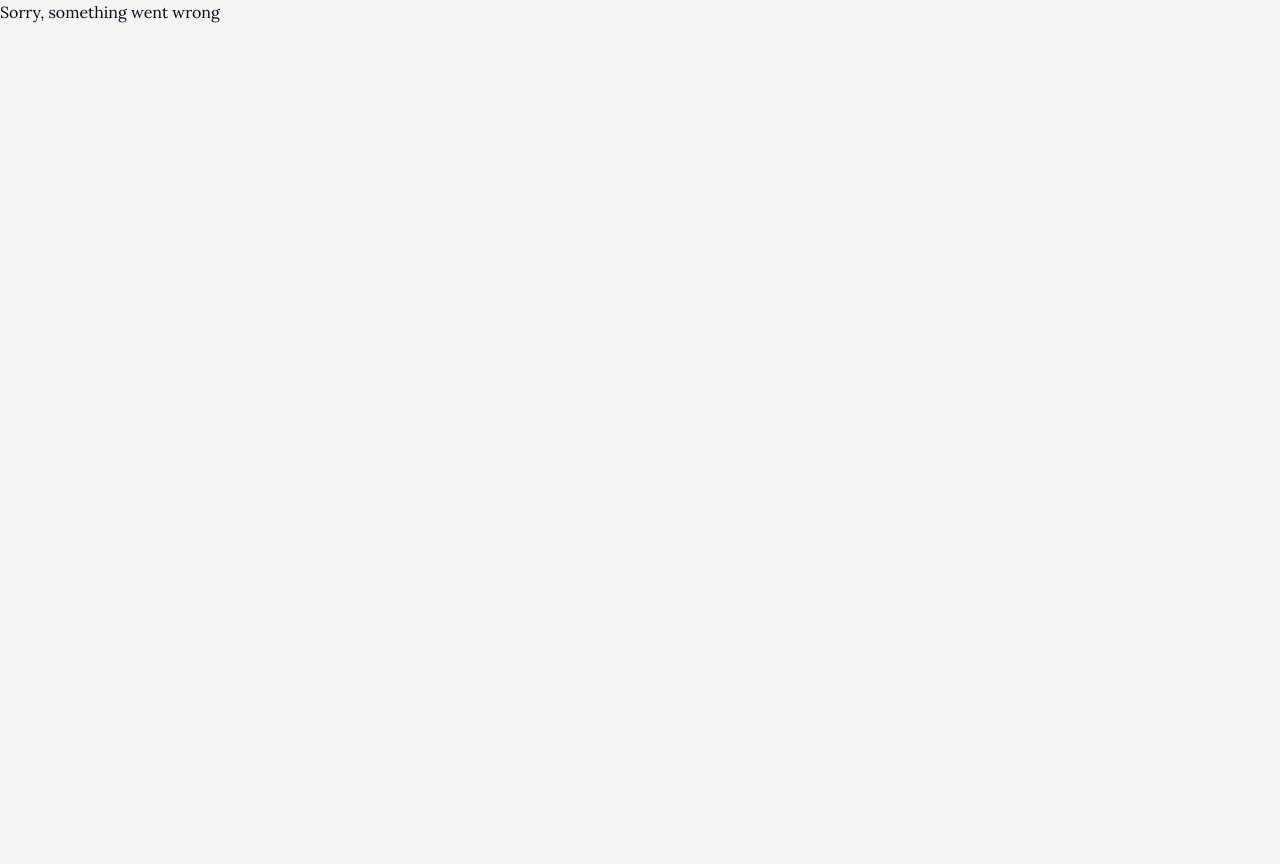
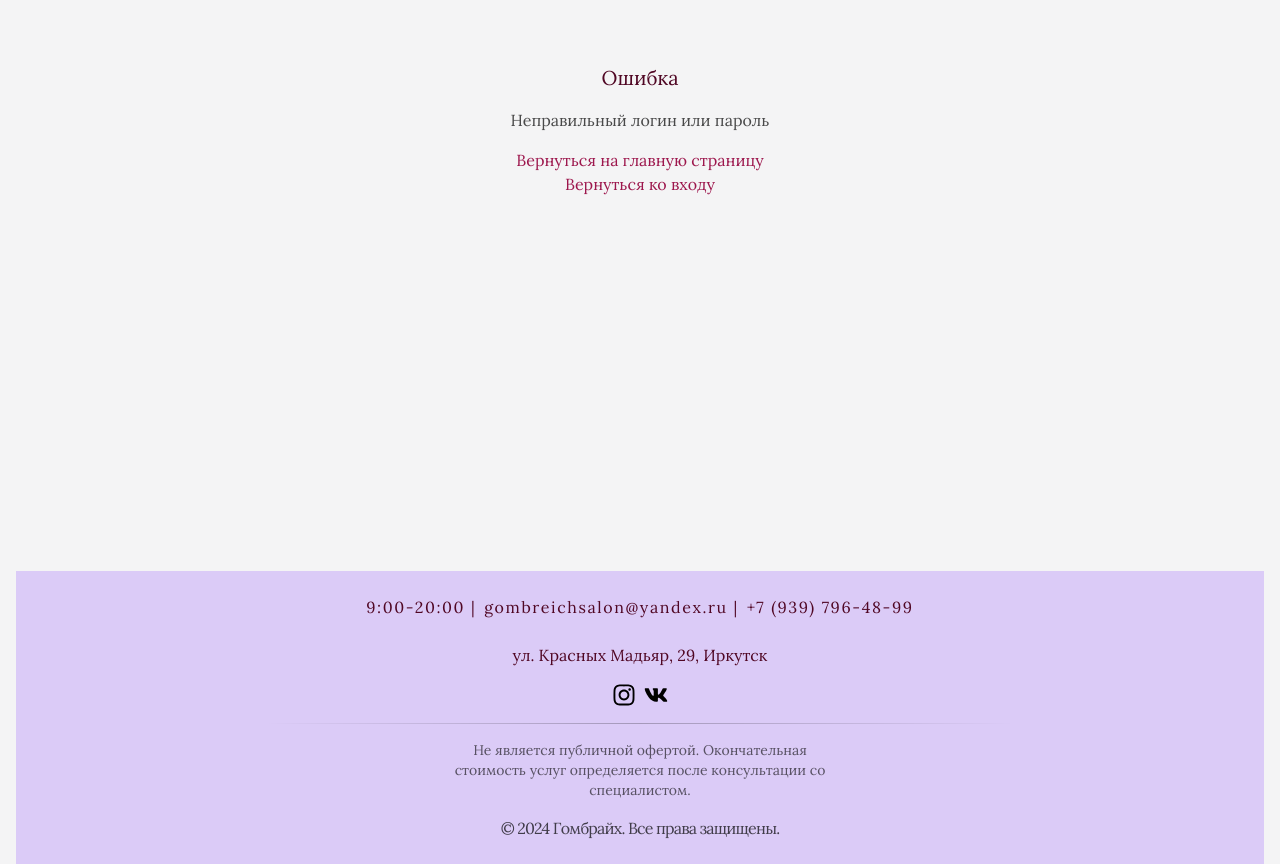
Before and after one commit to silverarrowz/nextjs-beauty-salon, a Next.js app: page /error in a window 1280 px wide. Before the commit the page ends 800 px from the top, so only its background shows below. Built offline with nearby package versions, Linux system fonts and the light colour scheme.

Commit message:
fix design

```diff
--- a/src/app/admin/page.tsx
+++ b/src/app/admin/page.tsx
@@ -192,7 +192,9 @@
   return (
     <div className="sm:p-4 flex flex-col lg:flex-row gap-10">
       <div className="bg-zinc-50 p-8 flex-grow w-full sm:w-auto sm:min-w-[352px]">
-        <h1 className="mb-4">Прибыль за период - {currentPeriod}</h1>
+        <h1 className="mb-4">
+          <span className="text-black/60">Текущий период:</span> {currentPeriod}
+        </h1>
         <hr className="mb-6 h-px border-t-0 w-64 bg-transparent bg-gradient-to-r from-black to-transparent opacity-35" />
 
         <div className="flex gap-2 items-center mb-8">
--- a/src/app/error/page.tsx
+++ b/src/app/error/page.tsx
@@ -1,3 +1,24 @@
+import Container from "@/components/Container";
+import Link from "next/link";
+import Footer from "../login/components/Footer";
+
 export default function ErrorPage() {
-  return <p>Sorry, something went wrong</p>;
+  return (
+    <Container className="text-center mt-16 h-screen flex flex-col justify-between">
+      <div className="">
+        <h1 className="mb-4 text-xl">Ошибка</h1>
+        <p className="mb-4 text-black/70">Неправильный логин или пароль</p>
+        <div className="flex flex-col">
+          <Link className="text-pink-800" href="/">
+            Вернуться на главную страницу
+          </Link>
+          <Link className="text-pink-800" href="/login">
+            Вернуться ко входу
+          </Link>
+        </div>
+      </div>
+
+      <Footer />
+    </Container>
+  );
 }
--- a/src/app/globals.css
+++ b/src/app/globals.css
@@ -75,7 +75,7 @@
   h4,
   a,
   div {
-    @apply selection:bg-button;
+    @apply selection:bg-button text-pink-950;
   }
 }
 
--- a/src/app/login/components/Footer.tsx
+++ b/src/app/login/components/Footer.tsx
@@ -5,7 +5,7 @@
 const Footer = () => {
   const currentYear = new Date().getFullYear();
   return (
-    <footer className="min-h-56 bg-light py-6  lg:-mx-0 flex flex-col text-center justify-center items-center gap-4">
+    <footer className="min-h-56 bg-button-light py-6  lg:-mx-0 flex flex-col text-center justify-center items-center gap-4">
       <div className="tracking-widest flex flex-col sm:flex-row gap-1 sm:gap-2 items-center mb-4">
         <p>
           9:00-20:00 <span className="hidden sm:inline"> |</span>
--- a/src/app/login/page.tsx
+++ b/src/app/login/page.tsx
@@ -15,7 +15,7 @@
   return (
     <div className="h-full">
       <Container className="max-w-96 flex flex-col justify-center items-center gap-2 h-full">
-        <form className="w-full flex flex-col gap-2 p-6 items-center bg-button shadow-md rounded-sm">
+        <form className="w-full flex flex-col gap-2 p-6 items-center bg-button-light shadow-md rounded-sm">
           <label htmlFor="email">E-mail:</label>
           <input
             className="p-2 bg-zinc-100 text-black/80 w-full"
@@ -43,7 +43,9 @@
           На главную
         </Link>
       </Container>
-      <Footer />
+      <Container>
+        <Footer />
+      </Container>
     </div>
   );
 }
--- a/src/components/Header.tsx
+++ b/src/components/Header.tsx
@@ -10,7 +10,7 @@
     >
       <div className="flex gap-2">
         <MobileNav />
-        <h2 className="text-xl tracking-tighter">Гомбрайх</h2>
+        <h2 className="text-xl text-pink-950 tracking-tighter">Гомбрайх</h2>
       </div>
 
       <div className="flex items-center gap-4">
--- a/src/components/HeaderButton.tsx
+++ b/src/components/HeaderButton.tsx
@@ -7,7 +7,7 @@
       href="#form"
       className={cn(
         buttonVariants(),
-        `tracking-tighter bg-black text-white hover:bg-button-light
+        `tracking-tighter bg-pink-950 text-white hover:bg-button-light
          hover:text-card-foreground text-base rounded-none flex items-center`
       )}
     >
--- a/src/components/IntroSection.tsx
+++ b/src/components/IntroSection.tsx
@@ -13,7 +13,10 @@
   }, []);
 
   return (
-    <div className="mb-12 mt-20 md:mt-24 lg:mt-32 max-w-[860px] xl:max-w-screen-lg 2xl:max-w-screen-xl mx-auto transition-all">
+    <div
+      className="mb-12 mt-20 md:mt-24 lg:mt-32 max-w-[860px] xl:max-w-screen-lg
+     2xl:max-w-screen-xl mx-auto transition-all text-pink-950"
+    >
       <IntroCarousel />
       <div className="max-w-screen-lg mx-4 xl:mx-auto">
         <h1 className="text-4xl sm:text-5xl md:text-7xl font-light pt-8 pb-12 leading-tight sm:leading-relaxed md:leading-loose">
--- a/src/components/MobileNav.tsx.tsx
+++ b/src/components/MobileNav.tsx.tsx
@@ -7,7 +7,7 @@
     <div className="sm:hidden flex items-center">
       <Sheet>
         <SheetTrigger>
-          <HamburgerMenuIcon className="size-6 text-black/70" />
+          <HamburgerMenuIcon className="size-5 text-pink-950" />
         </SheetTrigger>
         <SheetContent
           side={"left"}
--- a/src/components/ServicesSection.tsx
+++ b/src/components/ServicesSection.tsx
@@ -92,18 +92,25 @@
           {services.map((service) => (
             <li
               key={service.title}
-              className="relative max-w-96 sm:max-w-72 p-6 shadow-sm bg-card justify-self-center "
+              className="relative max-w-96 sm:max-w-72 p-6 shadow-sm
+              bg-card justify-self-center"
             >
               <img
-                className="object-cover aspect-[4/3] sm:aspect-square mb-5 hover:scale-105 transition-transform"
+                className="object-cover aspect-[4/3] sm:aspect-square mb-5
+                 hover:scale-105 transition-transform"
                 src={service.image}
                 alt={service.title}
               />
-              <h3 className="mb-4 uppercase tracking-widest text-muted-foreground">
+              <h3 className="mb-4 uppercase tracking-widest text-pink-800">
                 {service.title}
               </h3>
-              <p className="leading-tight text-sm">{service.description}</p>
-              <p className="text-sm font-medium text-white tracking-wider p-1 bg-button absolute -bottom-2 -right-2">
+              <p className="leading-tight text-sm pb-4">
+                {service.description}
+              </p>
+              <p
+                className="text-sm font-medium  tracking-wider
+              p-2 bg-white absolute border-pink-900 border -bottom-2 -right-2"
+              >
                 {service.price}
               </p>
             </li>
```
Also changed, not shown: src/components/IntroCarousel.tsx (+7 -7 lines).
